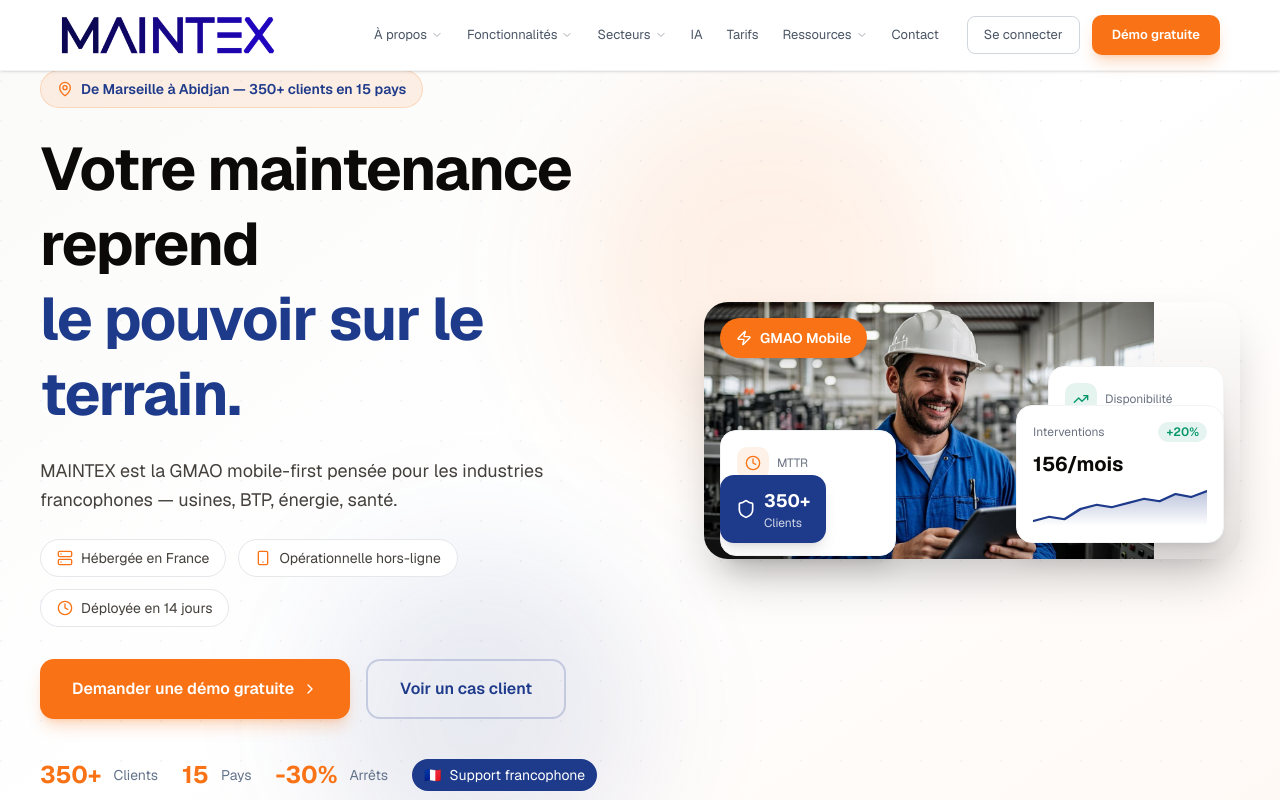
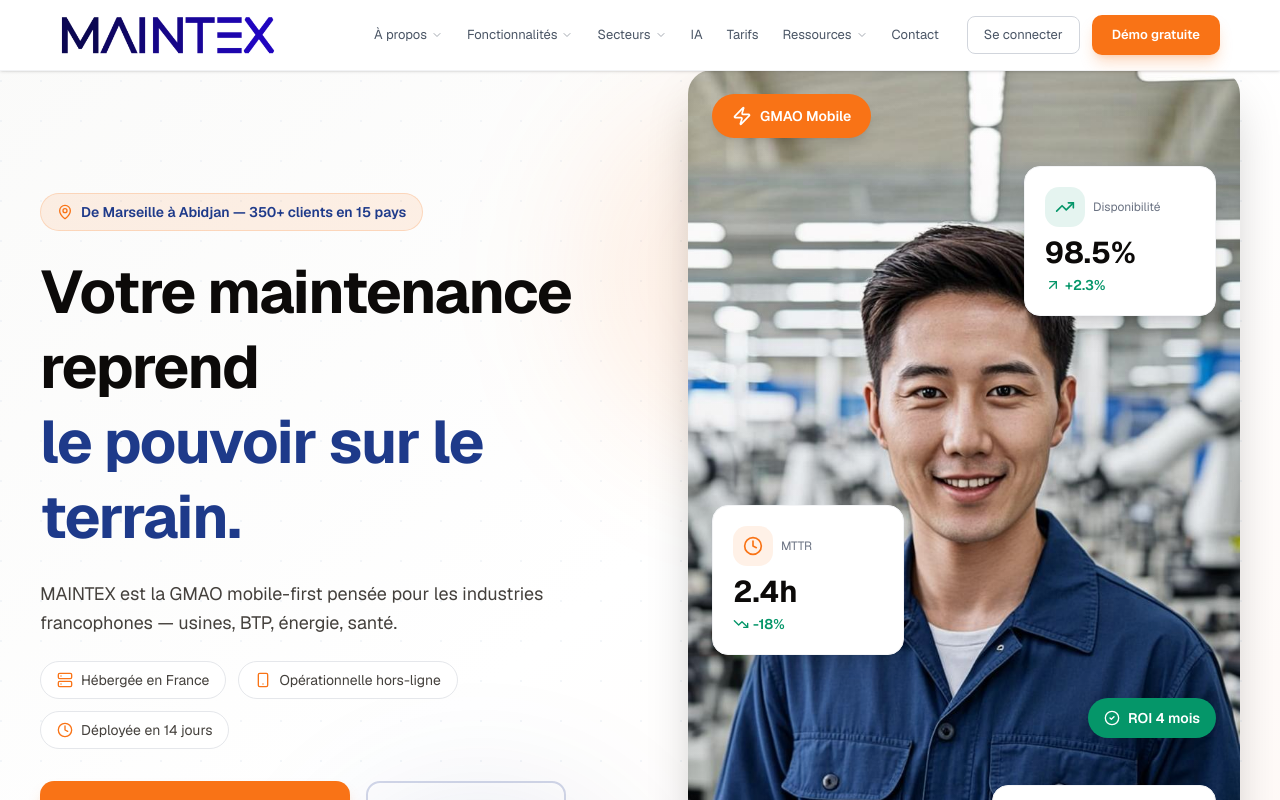
Before and after one commit to barryab12/site-maintex-koro, a Next.js app: page / in a window 1280 px wide. Shown: the top 800 px of the page. Built offline with nearby package versions, Linux system fonts and the light colour scheme.

Commit message:
2832658d-c608-47fc-9418-7528db6245cb

```diff
--- a/src/app/page.tsx
+++ b/src/app/page.tsx
@@ -146,9 +146,9 @@
             {/* Right - Photo with Floating Data */}
             <div className="order-1 lg:order-2 hidden lg:block">
               <HeroPhotoVisual
-                imageSrc="/images/hero-technician-happy.png"
+                imageSrc="/images/hero-technician-portrait.png"
                 imageAlt="Technicien maintenance heureux avec tablette sur ligne de production"
-                className="ml-8"
+                className="ml-4"
               />
             </div>
           </div>
--- a/src/components/photo-data-visual.tsx
+++ b/src/components/photo-data-visual.tsx
@@ -231,72 +231,78 @@
 
   return (
     <div className={`relative ${className}`}>
-      {/* Main Photo Container */}
+      {/* Main Photo Container - Large Portrait */}
       <div className="relative rounded-3xl overflow-hidden shadow-2xl">
         <Image
           src={imageSrc}
           alt={imageAlt}
-          width={450}
-          height={550}
-          className="object-cover"
+          width={500}
+          height={750}
+          className="object-cover w-full h-auto"
           priority
         />
         <div className="absolute inset-0 bg-gradient-to-t from-black/10 to-transparent" />
       </div>
 
       {/* Badge Top Left */}
-      <div className="absolute -top-2 -left-2 md:top-4 md:left-4 flex items-center gap-2 px-4 py-2.5 bg-[#F97316] text-white rounded-full shadow-lg">
-        <Zap className="w-4 h-4" />
+      <div className="absolute -top-3 -left-3 md:top-6 md:left-6 flex items-center gap-2 px-5 py-3 bg-[#F97316] text-white rounded-full shadow-lg">
+        <Zap className="w-5 h-5" />
         <span className="text-sm font-semibold">GMAO Mobile</span>
       </div>
 
       {/* Floating Card - Top Right */}
-      <div className="absolute -right-2 top-12 md:right-4 md:top-16 bg-white rounded-2xl p-4 shadow-xl border border-gray-100 w-36 md:w-44">
+      <div className="absolute -right-3 top-20 md:right-6 md:top-24 bg-white rounded-2xl p-5 shadow-xl border border-gray-100 w-40 md:w-48">
         <div className="flex items-center gap-2 mb-2">
-          <div className="w-8 h-8 rounded-lg bg-[#059669]/10 flex items-center justify-center">
-            <TrendingUp className="w-4 h-4 text-[#059669]" />
+          <div className="w-10 h-10 rounded-xl bg-[#059669]/10 flex items-center justify-center">
+            <TrendingUp className="w-5 h-5 text-[#059669]" />
           </div>
           <span className="text-xs text-gray-500">Disponibilité</span>
         </div>
-        <div className="text-2xl font-bold text-[#0C0A09]">98.5%</div>
+        <div className="text-3xl font-bold text-[#0C0A09]">98.5%</div>
         <div className="flex items-center gap-1 mt-1">
-          <ArrowUpRight className="w-3 h-3 text-[#059669]" />
-          <span className="text-xs font-semibold text-[#059669]">+2.3%</span>
+          <ArrowUpRight className="w-4 h-4 text-[#059669]" />
+          <span className="text-sm font-semibold text-[#059669]">+2.3%</span>
         </div>
       </div>
 
       {/* Floating Card - Left Middle */}
-      <div className="absolute -left-4 top-1/2 md:left-4 bg-white rounded-2xl p-4 shadow-xl border border-gray-100 w-36 md:w-44">
+      <div className="absolute -left-4 top-[45%] md:left-6 bg-white rounded-2xl p-5 shadow-xl border border-gray-100 w-40 md:w-48">
         <div className="flex items-center gap-2 mb-2">
-          <div className="w-8 h-8 rounded-lg bg-[#F97316]/10 flex items-center justify-center">
-            <Clock className="w-4 h-4 text-[#F97316]" />
+          <div className="w-10 h-10 rounded-xl bg-[#F97316]/10 flex items-center justify-center">
+            <Clock className="w-5 h-5 text-[#F97316]" />
           </div>
           <span className="text-xs text-gray-500">MTTR</span>
         </div>
-        <div className="text-2xl font-bold text-[#0C0A09]">2.4h</div>
+        <div className="text-3xl font-bold text-[#0C0A09]">2.4h</div>
         <div className="flex items-center gap-1 mt-1">
-          <TrendingDown className="w-3 h-3 text-[#059669]" />
-          <span className="text-xs font-semibold text-[#059669]">-18%</span>
+          <TrendingDown className="w-4 h-4 text-[#059669]" />
+          <span className="text-sm font-semibold text-[#059669]">-18%</span>
         </div>
       </div>
 
       {/* Chart Card - Bottom Right */}
-      <div className="absolute -right-2 bottom-4 md:right-4 bg-white rounded-2xl p-4 shadow-xl border border-gray-100 w-44 md:w-52">
+      <div className="absolute -right-3 bottom-24 md:right-6 bg-white rounded-2xl p-5 shadow-xl border border-gray-100 w-48 md:w-56">
         <div className="flex items-center justify-between mb-2">
           <span className="text-xs text-gray-500">Interventions</span>
           <span className="text-xs font-semibold text-[#059669] bg-[#059669]/10 px-2 py-0.5 rounded-full">+20%</span>
         </div>
-        <div className="text-xl font-bold text-[#0C0A09] mb-2">156/mois</div>
-        <MiniLineChartInline data={interventionData} color="#1E3A8A" height={40} />
+        <div className="text-2xl font-bold text-[#0C0A09] mb-2">156/mois</div>
+        <MiniLineChartInline data={interventionData} color="#1E3A8A" height={45} />
       </div>
 
       {/* Accent Badge - Bottom Left */}
-      <div className="absolute left-0 md:left-4 bottom-4 flex items-center gap-2 px-4 py-3 bg-[#1E3A8A] text-white rounded-xl shadow-lg">
-        <Shield className="w-5 h-5" />
+      <div className="absolute left-0 md:left-6 bottom-6 flex items-center gap-3 px-5 py-4 bg-[#1E3A8A] text-white rounded-xl shadow-lg">
+        <Shield className="w-6 h-6" />
         <div>
-          <div className="text-lg font-bold">350+</div>
+          <div className="text-xl font-bold">350+</div>
           <div className="text-xs text-white/80">Clients</div>
         </div>
+      </div>
+
+      {/* Success Badge - Middle Right */}
+      <div className="absolute right-0 md:right-6 top-[65%] flex items-center gap-2 px-4 py-2.5 bg-[#059669] text-white rounded-full shadow-lg">
+        <CheckCircle2 className="w-4 h-4" />
+        <span className="text-sm font-semibold">ROI 4 mois</span>
       </div>
     </div>
   )
```
Also changed, not shown: public/images/hero-technician-portrait.png (added).
